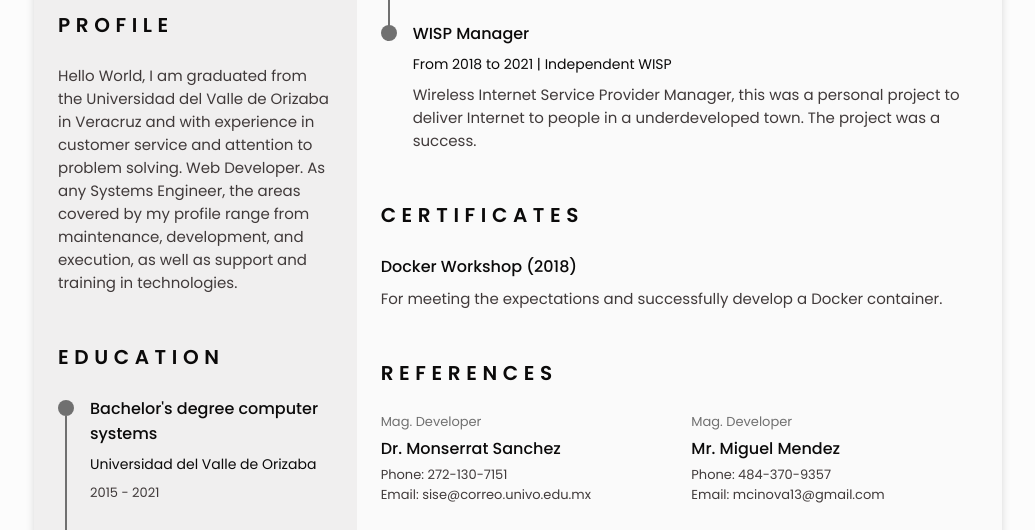
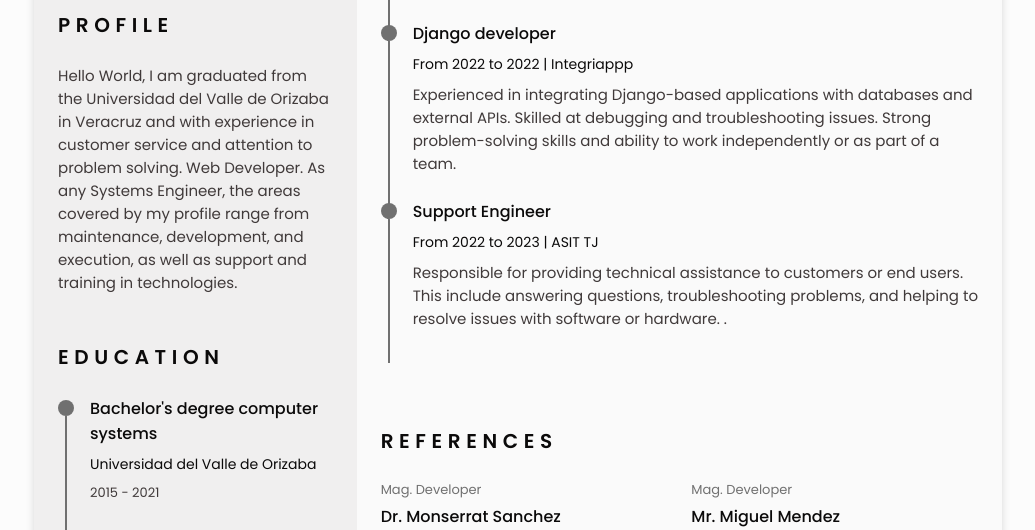
Before and after one commit to ucids/resume, a plain HTML site: page index.html in a window 1280 px wide. Shown: the part 570-1100 px from the top of the page, without its empty margins (122-1157 px from the left). Drawn offline with nearby package versions, Linux system fonts and the light colour scheme; files that its build step writes are made by us from their sources.

Commit message:
updated ressume

```diff
--- a/index.html
+++ b/index.html
@@ -273,13 +273,28 @@
                             <div class="experience__content">
                                 <div class="experience__time">
                                     <span class="experience__rounder"></span>
-                                    <!-- <span class="experience__line"></span> -->
+                                    <span class="experience__line"></span>
                                 </div>
 
                                 <div class="experience__data bd-grid">
-                                    <h3 class="experience__title">WISP Manager</h3>
-                                    <span class="experience__company">From 2018 to 2021 | Independent WISP</span>
-                                    <p class="experience__description">Wireless Internet Service Provider Manager, this was a personal project to deliver Internet to people in a underdeveloped town. The project was a success.</p>
+                                    <h3 class="experience__title">Django developer </h3>
+                                    <span class="experience__company">From 2022 to 2022 | Integriappp</span>
+                                    <p class="experience__description">Experienced in integrating Django-based applications with databases and external APIs. Skilled at debugging and troubleshooting issues.
+                                        Strong problem-solving skills and ability to work independently or as part of a team.</p>
+                                </div>
+                            </div>
+
+                            <div class="experience__content">
+                                <div class="experience__time">
+                                    <span class="experience__rounder"></span>
+                                    <span class="experience__line"></span>
+                                </div>
+
+                                <div class="experience__data bd-grid">
+                                    <h3 class="experience__title">Support Engineer</h3>
+                                    <span class="experience__company">From 2022 to 2023 | ASIT TJ</span>
+                                    <p class="experience__description">Responsible for providing technical assistance to customers or end users.
+                                        This include answering questions, troubleshooting problems, and helping to resolve issues with software or hardware. .</p>
                                 </div>
                             </div>
                         </div>
@@ -287,20 +302,20 @@
 
                     <!--========== CERTIFICATES ==========-->
                     <section class="certificate section" id="certificates">
-                        <h2 class="section-title">Certificates</h2>
+                        <!-- <h2 class="section-title">Certificates</h2>
 
                         <div class="certificate__container bd-grid">
                             <div class="certificate__content">
                                 <h3 class="certificate__title">Docker Workshop (2018)</h3>
                                 <p class="certificate__description">For meeting the expectations and successfully develop a Docker container.</p>
-                            </div>
+                            </div> -->
 
                         <!-- <div class="certificate__content">
                                 <h3 class="certificate__title">Certificate of attendance on computer technology.</h3>
                                 <p class="certificate__description">For meeting the expectations of leading the team to work the specified tasks in the labor field.</p>
                             </div> -->
 
-                        </div>
+                        <!-- </div> -->
                     </section>
 
                     <!--========== REFERENCES ==========-->
```
